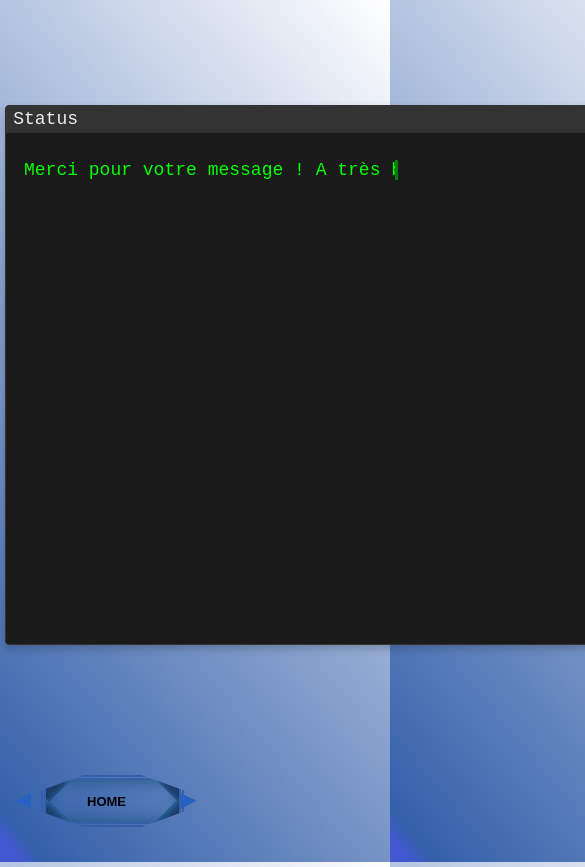
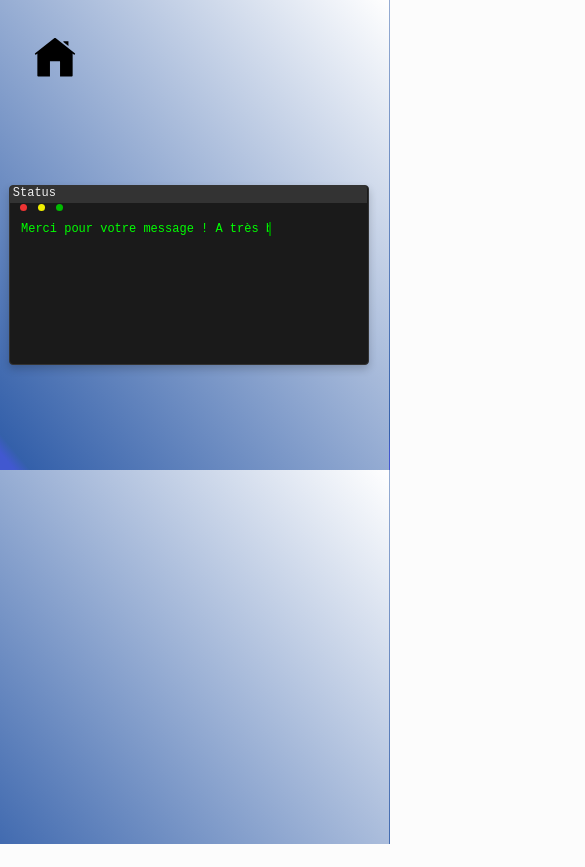
Before and after one commit to jerome-evi/jerome-evi.github.io, a plain HTML site: page merci.html in a window 390 px wide. Shown: the top 867 px of the page, 585 px wide, since content can reach past the window. After the commit the page ends 844 px from the top, so only its background shows below. Drawn offline with nearby package versions, Linux system fonts and the light colour scheme.

```diff
--- a/merci.html
+++ b/merci.html
@@ -11,7 +11,15 @@
     ></script>
     <title>Portofolio | Jerome EVI</title>
     <link rel="stylesheet" href="style.css" />
+    <link rel="stylesheet" href="mobile.css" media="screen and (max-width: 800px)">
   </head>
+
+
+  <button onclick="window.location.href='index.html';" style="border: none; background: none; padding: 0;">
+    <object type="image/svg+xml" data="svg/home.svg" width="50" height="50">
+        Votre navigateur ne supporte pas l'affichage SVG.
+    </object>
+  </button>
 
   <div class="terminal-loader">
     <div class="terminal-header">
@@ -25,20 +33,5 @@
     <div class="text">Merci pour votre message ! A très bientot.</div>
   </div>
 
-  <a href="index.html">
-    <button>
-        HOME
-        <div id="clip">
-            <div id="leftTop" class="corner"></div>
-            <div id="rightBottom" class="corner"></div>
-            <div id="rightTop" class="corner"></div>
-            <div id="leftBottom" class="corner"></div>
-        </div>
-        <span id="rightArrow" class="arrow"></span>
-        <span id="leftArrow" class="arrow"></span>
-    </button>
-</a>
-
-
   </body>
 </html>
--- a/mobile.css
+++ b/mobile.css
@@ -292,4 +292,21 @@
     .social-buttons img {
       width: 50px; /* Réduit la taille des icônes sociales */
     }
+
+    .terminal-loader {
+      border: 0.1em solid #333;
+      background-color: #1a1a1a;
+      color: #0f0;
+      font-family: "Courier New", Courier, monospace;
+      font-size: 1em;
+      padding: 1.5em 1em;
+      width: 30em;
+      height: 15em;
+      margin: 100px auto;
+      box-shadow: 0 4px 8px rgba(0, 0, 0, 0.2);
+      border-radius: 4px;
+      position: relative;
+      overflow: hidden;
+      box-sizing: border-box;
+    }
   }
```
Also changed, not shown: svg/home.svg (added).
